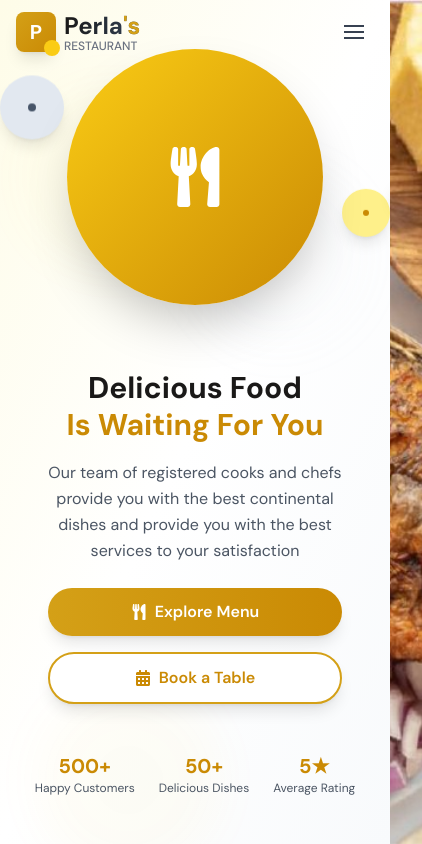
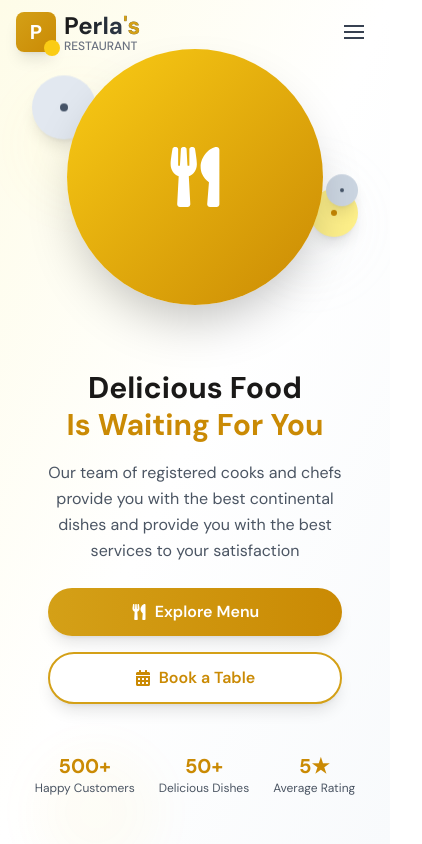
Before and after one commit to paren-thesis/Perla-s, a React (Vite) app: page / in a window 390 px wide. Shown: the top 844 px of the page, 422 px wide, since content can reach past the window. Built offline with nearby package versions, Linux system fonts and the light colour scheme.

Commit message:
Fix horizontal effect

```diff
--- a/src/components/HeroSection.jsx
+++ b/src/components/HeroSection.jsx
@@ -13,12 +13,12 @@ const HeroSection = () => {
     <section className="relative min-h-screen flex items-center justify-center bg-gradient-to-br from-primary-50 via-white to-secondary-50 overflow-hidden px-4">
       {/* Background Pattern */}
       <div className="absolute inset-0 opacity-5">
-        <div className="absolute top-20 left-4 sm:left-20 w-48 sm:w-72 h-48 sm:h-72 bg-primary-300 rounded-full mix-blend-multiply filter blur-xl animate-pulse"></div>
-        <div className="absolute top-40 right-4 sm:right-20 w-48 sm:w-72 h-48 sm:h-72 bg-secondary-300 rounded-full mix-blend-multiply filter blur-xl animate-pulse animation-delay-2000"></div>
-        <div className="absolute -bottom-8 left-8 sm:left-40 w-48 sm:w-72 h-48 sm:h-72 bg-primary-400 rounded-full mix-blend-multiply filter blur-xl animate-pulse animation-delay-4000"></div>
+        <div className="absolute top-20 left-4 sm:left-20 w-32 sm:w-48 lg:w-72 h-32 sm:h-48 lg:h-72 bg-primary-300 rounded-full mix-blend-multiply filter blur-xl animate-pulse"></div>
+        <div className="absolute top-40 right-4 sm:right-20 w-32 sm:w-48 lg:w-72 h-32 sm:h-48 lg:h-72 bg-secondary-300 rounded-full mix-blend-multiply filter blur-xl animate-pulse animation-delay-2000"></div>
+        <div className="absolute -bottom-8 left-8 sm:left-20 lg:left-40 w-32 sm:w-48 lg:w-72 h-32 sm:h-48 lg:h-72 bg-primary-400 rounded-full mix-blend-multiply filter blur-xl animate-pulse animation-delay-4000"></div>
       </div>
 
-      <div className="relative z-10 max-w-7xl mx-auto px-4 sm:px-6 lg:px-8 py-12 sm:py-20">
+      <div className="relative z-10 max-w-7xl mx-auto px-4 sm:px-6 lg:px-8 py-12 sm:py-20 w-full">
         <div className="grid lg:grid-cols-2 gap-8 lg:gap-12 items-center">
           {/* Hero Content */}
           <div className="text-center lg:text-left space-y-6 sm:space-y-8 order-2 lg:order-1">
@@ -77,14 +77,14 @@ const HeroSection = () => {
               </div>
             </div>
 
-            {/* Floating Elements */}
-            <div className="absolute top-8 sm:top-10 -left-8 sm:-left-10 w-16 h-16 sm:w-20 sm:h-20 bg-secondary-200 rounded-full flex items-center justify-center shadow-lg animate-bounce">
+            {/* Floating Elements - Constrained within container */}
+            <div className="absolute top-8 sm:top-10 left-0 sm:-left-8 lg:-left-10 w-16 h-16 sm:w-20 sm:h-20 bg-secondary-200 rounded-full flex items-center justify-center shadow-lg animate-bounce">
               <div className="w-2 h-2 sm:w-3 sm:h-3 bg-secondary-600 rounded-full"></div>
             </div>
-            <div className="absolute bottom-16 sm:bottom-20 -right-8 sm:-right-10 w-12 h-12 sm:w-16 sm:h-16 bg-primary-200 rounded-full flex items-center justify-center shadow-lg animate-bounce animation-delay-1000">
+            <div className="absolute bottom-16 sm:bottom-20 right-0 sm:-right-8 lg:-right-10 w-12 h-12 sm:w-16 sm:h-16 bg-primary-200 rounded-full flex items-center justify-center shadow-lg animate-bounce animation-delay-1000">
               <div className="w-1.5 h-1.5 sm:w-2 sm:h-2 bg-primary-600 rounded-full"></div>
             </div>
-            <div className="absolute top-1/2 -right-16 sm:-right-20 w-8 h-8 sm:w-12 sm:h-12 bg-secondary-300 rounded-full flex items-center justify-center shadow-lg animate-bounce animation-delay-2000">
+            <div className="absolute top-1/2 right-0 sm:-right-12 lg:-right-20 w-8 h-8 sm:w-12 sm:h-12 bg-secondary-300 rounded-full flex items-center justify-center shadow-lg animate-bounce animation-delay-2000">
               <div className="w-1 h-1 sm:w-2 sm:h-2 bg-secondary-600 rounded-full"></div>
             </div>
           </div>
--- a/src/index.css
+++ b/src/index.css
@@ -11,24 +11,18 @@
     font-family: "DM Sans", sans-serif;
   }
 
+  html, body {
+    overflow-x: hidden;
+    width: 100%;
+    max-width: 100%;
+  }
+
   body {
-    background: url("/images/background.jpg") no-repeat center center fixed;
-    background-size: cover;
+    background: linear-gradient(135deg, #f5f5f5 0%, #ffffff 100%);
     color: #333;
     line-height: 1.6;
     position: relative;
   }
 
-  body::before {
-    content: "";
-    position: absolute;
-    top: 0;
-    left: 0;
-    width: 100%;
-    height: 100%;
-    background: rgba(245, 245, 245, 0.8);
-    backdrop-filter: blur(5px);
-    -webkit-backdrop-filter: blur(5px);
-    z-index: -1;
-  }
+
 }
```
